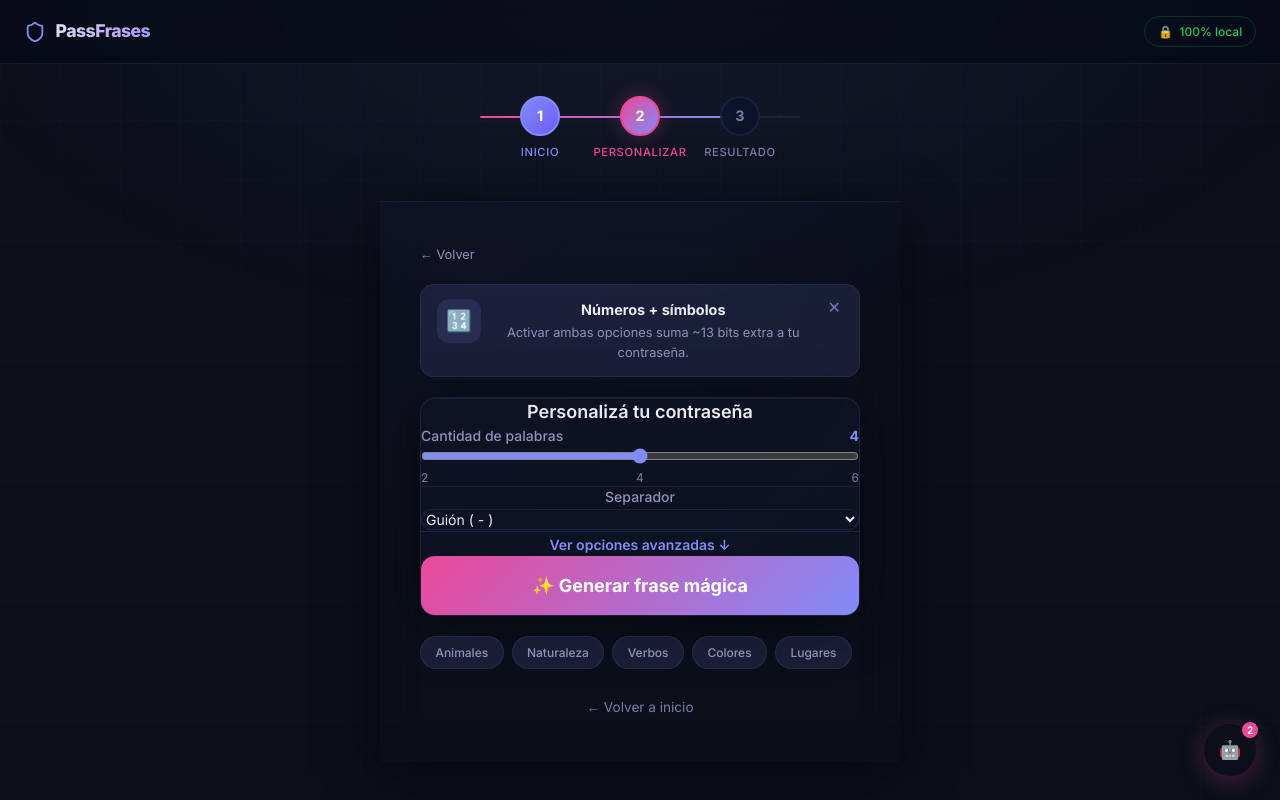
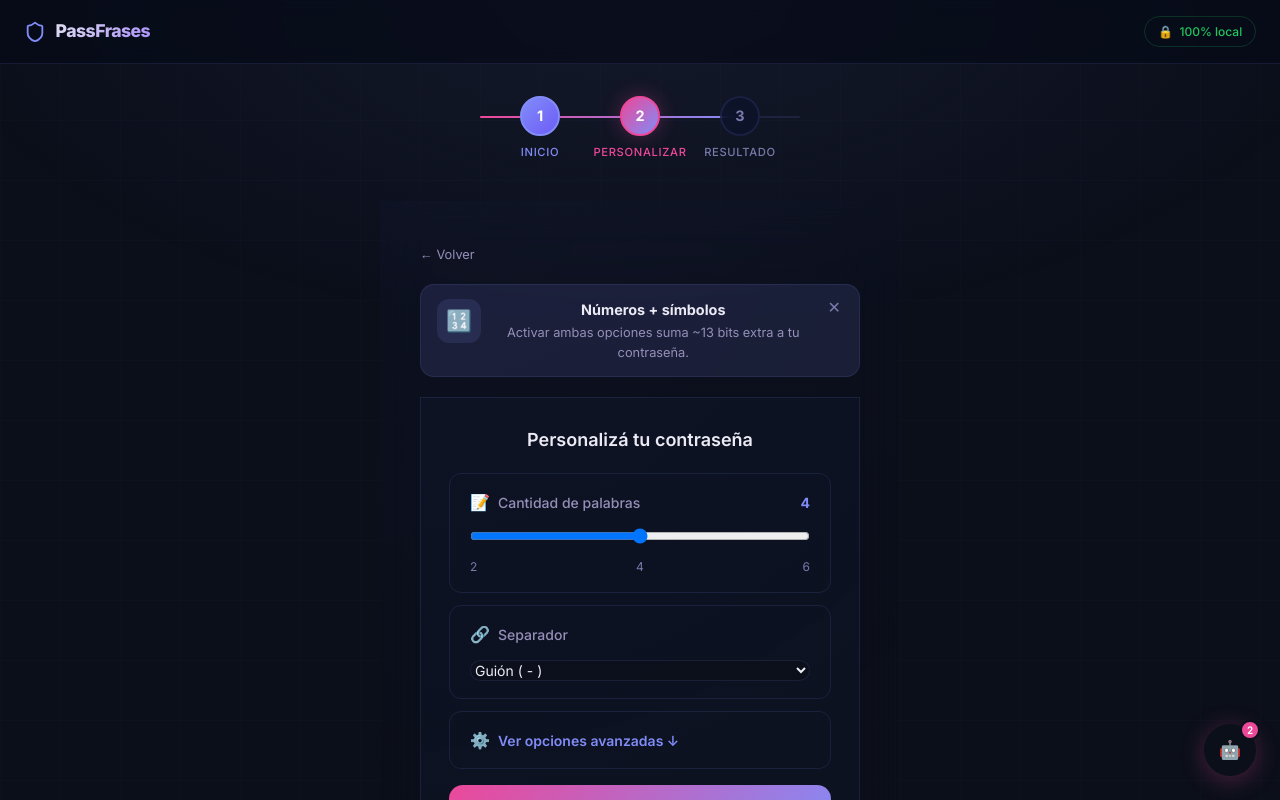
Before and after one commit to adesposito5/PassFrases-proyect, a React (Vite) app: page / in a window 1280 px wide. Both pictures are taken after a click on the button "Comenzar →". Shown: the top 800 px of the page. Built offline with nearby package versions, Linux system fonts and the light colour scheme.

Commit message:
style: convert GeneratorForm sections to transparent benefit cards with icons

```diff
--- a/src/features/controls/components/GeneratorForm.tsx
+++ b/src/features/controls/components/GeneratorForm.tsx
@@ -60,18 +60,52 @@ export function GeneratorForm() {
 	return (
 		<>
 			<style>{btnStyles}</style>
-		<div className="rounded-(--radius-lg) border border-(--color-border) bg-(--color-card) p-7 shadow-[var(--glass-shadow)]">
-			<h2 className="mb-6 font-sans text-lg font-semibold text-(--color-text)">
+		<div
+			style={{
+				borderRadius: "var(--radius-lg)",
+				border: "1px solid var(--color-border)",
+				background: "var(--color-card)",
+				padding: "1.75rem",
+				boxShadow: "var(--glass-shadow)",
+			}}
+		>
+			<h2
+				style={{
+					fontSize: "1.125rem",
+					fontWeight: 600,
+					color: "var(--color-text)",
+					marginBottom: "1.25rem",
+				}}
+			>
 				Personalizá tu contraseña
 			</h2>
 
-			<div className="mb-6">
+			<div
+				style={{
+					padding: "1rem 1.25rem",
+					borderRadius: "12px",
+					background: "transparent",
+					border: "1px solid var(--color-border)",
+					marginBottom: "0.75rem",
+				}}
+			>
 				<label
 					htmlFor="wordCount"
-					className="mb-2 flex items-center justify-between font-sans text-sm font-medium text-(--color-text-secondary)"
+					style={{
+						display: "flex",
+						alignItems: "center",
+						justifyContent: "space-between",
+						marginBottom: "0.75rem",
+						fontSize: "0.875rem",
+						fontWeight: 500,
+						color: "var(--color-text-secondary)",
+					}}
 				>
-					<span>Cantidad de palabras</span>
-					<span className="font-bold text-(--color-accent)">
+					<span style={{ display: "flex", alignItems: "center", gap: "0.5rem" }}>
+						<span style={{ fontSize: "1rem" }}>📝</span>
+						Cantidad de palabras
+					</span>
+					<span style={{ fontWeight: 700, color: "var(--color-accent)" }}>
 						{config.wordCount}
 					</span>
 				</label>
@@ -83,29 +117,52 @@ export function GeneratorForm() {
 					step={1}
 					value={config.wordCount}
 					onChange={(e) => updateOption("wordCount", Number(e.target.value))}
-					className="w-full cursor-pointer accent-(--color-accent)"
+					className="w-full cursor-pointer"
 				/>
-				<div className="mt-2 flex justify-between font-sans text-xs text-(--color-text-tertiary)">
+				<div
+					style={{
+						display: "flex",
+						justifyContent: "space-between",
+						marginTop: "0.5rem",
+						fontSize: "0.75rem",
+						color: "var(--color-text-tertiary)",
+					}}
+				>
 					<span>2</span>
 					<span>4</span>
 					<span>6</span>
 				</div>
 			</div>
 
-			<div className="my-6 h-px bg-(--color-border)" />
-
-			<div className="mb-6">
+			<div
+				style={{
+					padding: "1rem 1.25rem",
+					borderRadius: "12px",
+					background: "transparent",
+					border: "1px solid var(--color-border)",
+					marginBottom: "0.75rem",
+				}}
+			>
 				<label
 					htmlFor="separator"
-					className="mb-2 block font-sans text-sm font-medium text-(--color-text-secondary)"
+					style={{
+						display: "flex",
+						alignItems: "center",
+						gap: "0.5rem",
+						marginBottom: "0.75rem",
+						fontSize: "0.875rem",
+						fontWeight: 500,
+						color: "var(--color-text-secondary)",
+					}}
 				>
+					<span style={{ fontSize: "1rem" }}>🔗</span>
 					Separador
 				</label>
 				<select
 					id="separator"
 					value={config.separator}
 					onChange={(e) => updateOption("separator", e.target.value)}
-					className="w-full cursor-pointer rounded-(--radius-md) border border-(--color-border) bg-(--color-card) px-3 py-2.5 font-sans text-sm text-(--color-text) transition-[border-color,box-shadow] duration-[var(--duration-fast)] ease-(--ease-out) focus:border-(--color-border-focus) focus:shadow-[0_0_0_1px_var(--color-border-focus)] focus:outline-none"
+					className="w-full cursor-pointer rounded-[12px] border border-(--color-border) bg-(--color-surface) px-3 py-2.5 font-sans text-sm text-(--color-text) transition-[border-color,box-shadow] duration-[var(--duration-fast)] ease-(--ease-out) focus:border-(--color-border-focus) focus:shadow-[0_0_0_1px_var(--color-border-focus)] focus:outline-none"
 				>
 					<option value="-">Guión ( - )</option>
 					<option value=".">Punto ( . )</option>
@@ -114,21 +171,45 @@ export function GeneratorForm() {
 				</select>
 			</div>
 
-			<div className="my-6 h-px bg-(--color-border)" />
-
-			<div className="mb-7">
+			<div
+				style={{
+					padding: "1rem 1.25rem",
+					borderRadius: "12px",
+					background: "transparent",
+					border: "1px solid var(--color-border)",
+					marginBottom: "1rem",
+				}}
+			>
 				<button
 					type="button"
 					onClick={() => setShowAdvanced(!showAdvanced)}
-					className="mb-4 cursor-pointer appearance-none border-none bg-transparent p-0 font-sans text-sm font-semibold text-(--color-accent) transition-colors duration-[var(--duration-fast)] ease-(--ease-out) hover:text-(--color-accent-hover)"
+					style={{
+						all: "unset",
+						cursor: "pointer",
+						display: "flex",
+						alignItems: "center",
+						gap: "0.5rem",
+						marginBottom: showAdvanced ? "1rem" : 0,
+						fontSize: "0.875rem",
+						fontWeight: 600,
+						color: "var(--color-accent)",
+						transition: "color var(--duration-fast) var(--ease-out)",
+					}}
+					onMouseEnter={(e) => {
+						e.currentTarget.style.color = "var(--color-accent-hover)";
+					}}
+					onMouseLeave={(e) => {
+						e.currentTarget.style.color = "var(--color-accent)";
+					}}
 				>
+					<span style={{ fontSize: "1rem" }}>⚙️</span>
 					{showAdvanced
 						? "Ocultar opciones avanzadas ↑"
 						: "Ver opciones avanzadas ↓"}
 				</button>
 
 				{showAdvanced && (
-					<div className="flex flex-col gap-5">
+					<div className="flex flex-col gap-3">
 						<ToggleOption
 							id="includeNumbers"
 							label="Incluir números"
@@ -183,15 +264,48 @@ function ToggleOption({
 	onChange,
 }: ToggleOptionProps) {
 	return (
-		<div className="flex items-center justify-between">
+		<div
+			style={{
+				display: "flex",
+				alignItems: "center",
+				justifyContent: "space-between",
+				padding: "0.75rem 1rem",
+				borderRadius: "10px",
+				background: "transparent",
+				border: "1px solid var(--color-border)",
+				transition: "all var(--duration-fast) var(--ease-out)",
+			}}
+		>
 			<div>
 				<label
 					htmlFor={id}
-					className="cursor-pointer font-sans text-sm font-medium text-(--color-text-secondary)"
+					style={{
+						display: "flex",
+						alignItems: "center",
+						gap: "0.5rem",
+						cursor: "pointer",
+						fontSize: "0.875rem",
+						fontWeight: 600,
+						color: "var(--color-text)",
+					}}
 				>
+					<span style={{ fontSize: "0.9rem" }}>
+						{id === "includeNumbers"
+							? "🔢"
+							: id === "includeSymbols"
+								? "🔣"
+								: "🔠"}
+					</span>
 					{label}
 				</label>
-				<p className="mt-0.5 font-sans text-xs text-(--color-text-tertiary)">
+				<p
+					style={{
+						marginTop: "0.15rem",
+						fontSize: "0.75rem",
+						color: "var(--color-text-secondary)",
+						marginLeft: "1.4rem",
+					}}
+				>
 					{description}
 				</p>
 			</div>
```
